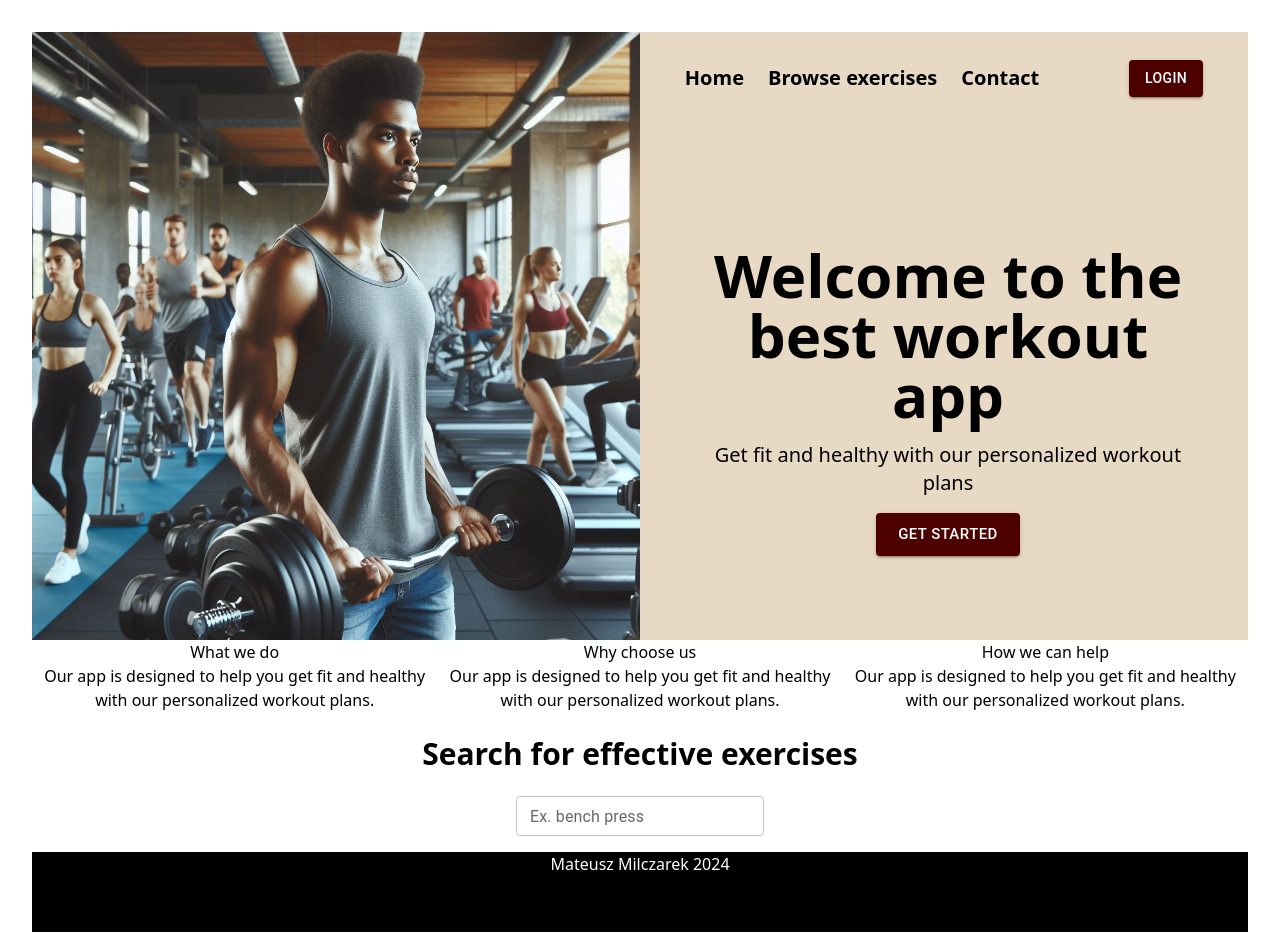
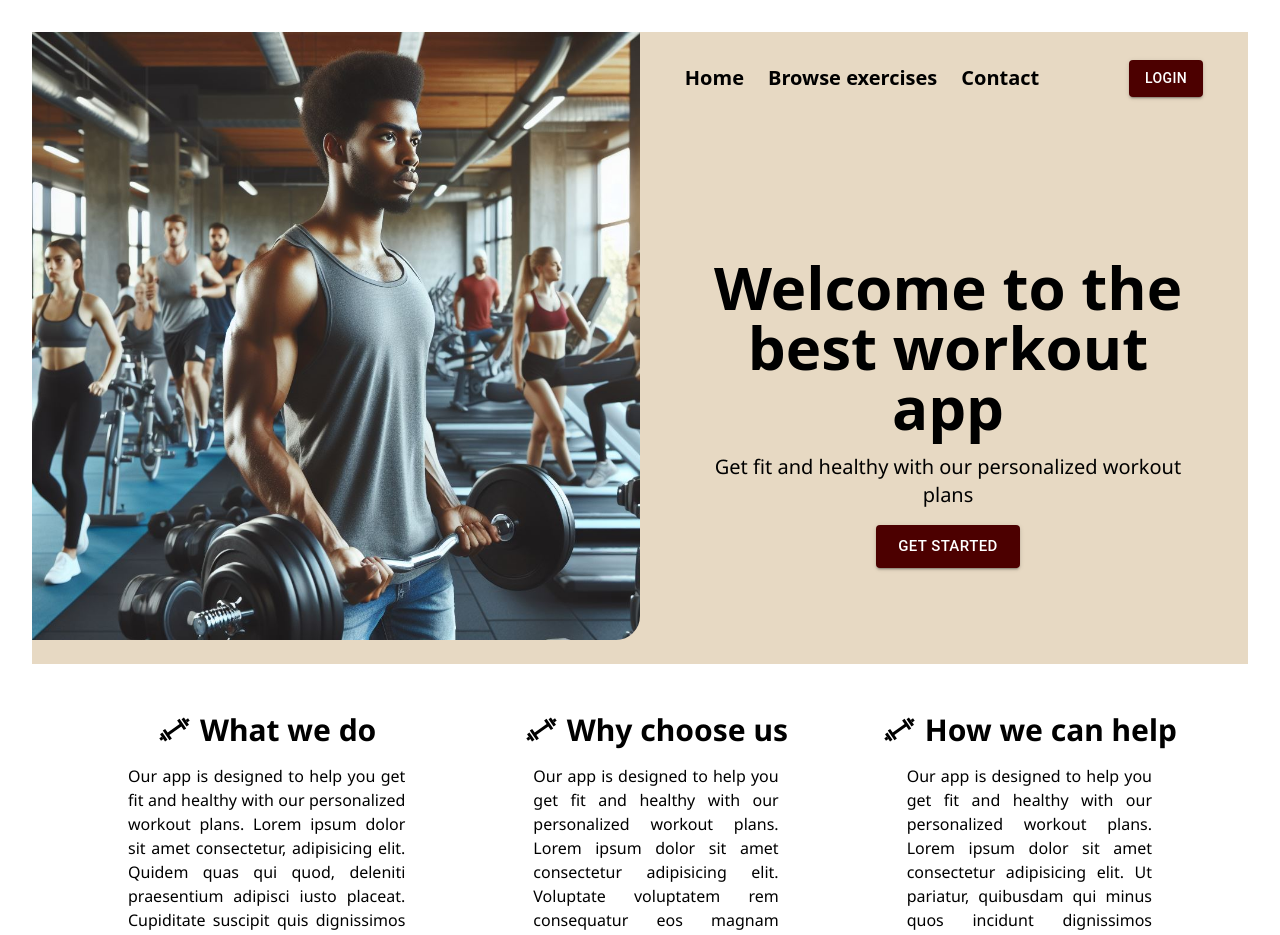
Before and after one commit to milczarekmat/Gym-Excercises-Fullstack-Webapp, a React (Vite) app in the folder frontend/: page / in a window 1280 px wide. Shown: the top 935 px of the page. Built offline with nearby package versions, Linux system fonts and the light colour scheme.

Commit message:
Add react-icons package and update Hero.jsx and Footer.jsx components

```diff
--- a/frontend/package.json
+++ b/frontend/package.json
@@ -19,6 +19,7 @@
     "@reduxjs/toolkit": "^2.2.3",
     "react": "^18.2.0",
     "react-dom": "^18.2.0",
+    "react-icons": "^5.0.1",
     "react-redux": "^9.1.0",
     "react-router-dom": "^6.22.3",
     "redux": "^5.0.1"
--- a/frontend/src/components/AboutSection.jsx
+++ b/frontend/src/components/AboutSection.jsx
@@ -1,17 +1,41 @@
+import { CgGym } from 'react-icons/cg'
+
 function AboutSection() {
   return (
-    <section className="grid grid-cols-3">
+    <section className="grid lg:grid-cols-3 lg:space-y-0 space-y-10 lg:space-x-8 p-12 text-justify font-noto">
       <div>
-        <h1>What we do</h1>
-        <p>Our app is designed to help you get fit and healthy with our personalized workout plans.</p>
+        <div className="flex justify-center align-middle">
+          <CgGym size={35} />
+          <h1 className="header pl-2">
+            What we do
+          </h1>
+        </div>
+        <p className="lg:px-12 px-6">Our app is designed to help you get fit and healthy with our personalized workout plans. Lorem ipsum dolor sit amet consectetur, adipisicing elit. Quidem quas qui quod, deleniti praesentium adipisci iusto placeat. Cupiditate suscipit quis dignissimos voluptas dicta illo alias sapiente ad labore blanditiis? Officia?</p>
       </div>
       <div>
-        <h1>Why choose us</h1>
-        <p>Our app is designed to help you get fit and healthy with our personalized workout plans.</p>
+        <div className="flex justify-center align-middle">
+          <CgGym size={35} />
+          <h1 className="header pl-2">
+            Why choose us
+          </h1>
+        </div>
+        <p className="lg:px-12 px-6">
+          Our app is designed to help you get fit and healthy with our personalized workout plans.
+          Lorem ipsum dolor sit amet consectetur adipisicing elit. Voluptate voluptatem rem consequatur eos magnam tempora!
+          Ad sint corrupti amet reiciendis, dignissimos neque voluptates hic totam vel! Ab quo soluta quis.
+        </p>
       </div>
       <div>
-        <h1>How we can help</h1>
-        <p>Our app is designed to help you get fit and healthy with our personalized workout plans.</p>
+        <div className="flex justify-center align-middle">
+          <CgGym size={35} />
+          <h1 className="header pl-2">
+            How we can help
+          </h1>
+        </div>
+        <p className="lg:px-12 px-6">
+          Our app is designed to help you get fit and healthy with our personalized workout plans. Lorem ipsum dolor sit amet consectetur adipisicing elit. Ut pariatur, quibusdam qui minus quos incidunt dignissimos quam, laboriosam accusantium cum fugiat quasi corrupti suscipit eius molestias atque est sint soluta?
+
+        </p>
       </div>
     </section>
   )
--- a/frontend/src/components/Footer.jsx
+++ b/frontend/src/components/Footer.jsx
@@ -1,6 +1,10 @@
 function Footer() {
   return (
-    <div className="bg-black text-center text-white min-h-[10vh] mt-4">Mateusz Milczarek 2024</div>
+    <div className="bg-black text-center text-white min-h-[10vh] mt-4 flex items-center">
+      <div className="w-full">
+        Mateusz Milczarek 2024 ©
+      </div>
+    </div>
   )
 }
 
--- a/frontend/src/components/Hero.jsx
+++ b/frontend/src/components/Hero.jsx
@@ -4,7 +4,7 @@ import Navbar from './Navbar'
 
 function Hero() {
   return (
-    <header className="grid lg:grid-cols-2 bg-primary max-h-full relative">
+    <header className="grid lg:grid-cols-2 bg-primary max-h-full relative pb-6">
       <div className="lg:order-last">
         <Navbar />
         <HeroContent />
--- a/frontend/src/components/HeroContent.jsx
+++ b/frontend/src/components/HeroContent.jsx
@@ -4,7 +4,7 @@ function HeroContent() {
   return (
     <div className="flex flex-col align-middle justify-center h-full px-10 ml-2 pb-8 absolute text-black font-bold mix-blend-plus-darker">
       <h1 className="lg:text-6xl text-4xl font-bold">Welcome to the best workout app</h1>
-      <p className="lg:text-xl lg:font-normal text-lg font-bold mt-4">
+      <p className="lg:text-xl lg:font-normal text-lg font-bold mt-4 font-noto">
         Get fit and healthy with our personalized workout plans
       </p>
 
--- a/frontend/src/components/ImageSection.jsx
+++ b/frontend/src/components/ImageSection.jsx
@@ -3,7 +3,7 @@ import heroImg from '../assets/hero_img.jpg'
 function ImageSection() {
   return (
     <div className="flex justify-center">
-      <img className="max-w-full max-h-full" src={heroImg} alt="Hero image" />
+      <img className="max-w-full max-h-full lg:rounded-br-3xl" src={heroImg} alt="Hero image" />
 
     </div>
   )
--- a/frontend/src/components/SearchExercise.jsx
+++ b/frontend/src/components/SearchExercise.jsx
@@ -5,7 +5,7 @@ function SearchExercise() {
     <section id="search">
       <h1 className="text-3xl font-bold text-center my-6">Search for effective exercises</h1>
       <div className="flex justify-center">
-        <TextField id="outlined-basic" label="Ex. bench press" variant="outlined" size="small" />
+        <TextField color="secondary" id="outlined-basic" label="Ex. bench press" variant="outlined" size="small" />
       </div>
     </section>
   )
--- a/frontend/src/index.css
+++ b/frontend/src/index.css
@@ -1,3 +1,5 @@
+@import url('https://fonts.googleapis.com/css2?family=Noto+Sans:ital,wght@0,100..900;1,100..900&display=swap');
+
 @tailwind base;
 @tailwind components;
 @tailwind utilities;
@@ -6,4 +8,10 @@ body {
     margin: 0;
     min-width: 320px;
     min-height: 100vh;
+}
+
+@layer components {
+  .header {
+    @apply text-3xl font-bold text-center mb-4;
   }
+}
--- a/frontend/tailwind.config.js
+++ b/frontend/tailwind.config.js
@@ -10,6 +10,9 @@ export default {
         primary: '#e7d9c3',
         secondary: '#4c0000',
       },
+      fontFamily: {
+        noto: ['Noto Sans', 'sans-serif'],
+      },
     },
   },
   plugins: [],
```
Also changed, not shown: 1 other file (tests, documents, lock files or other folders).
